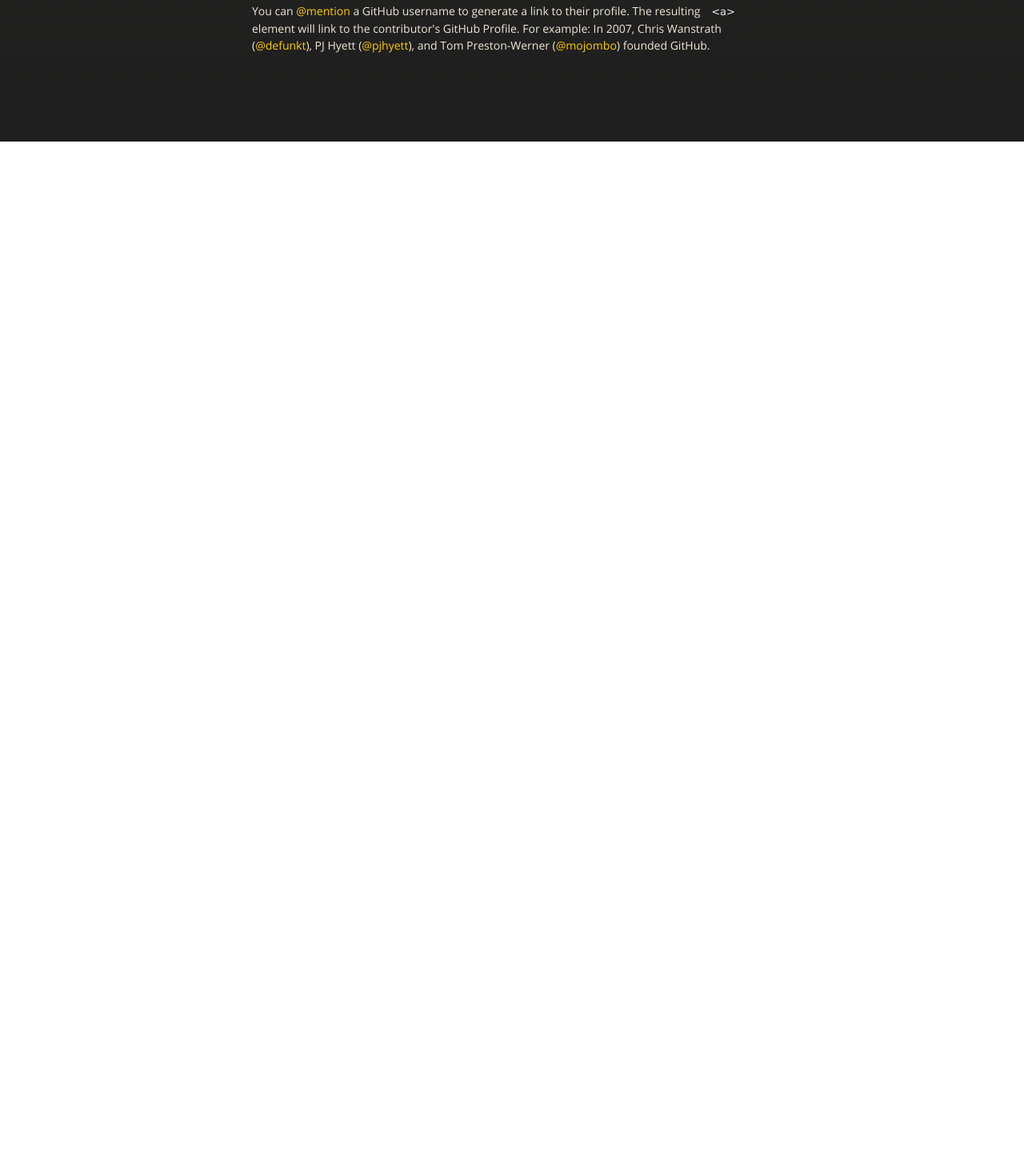
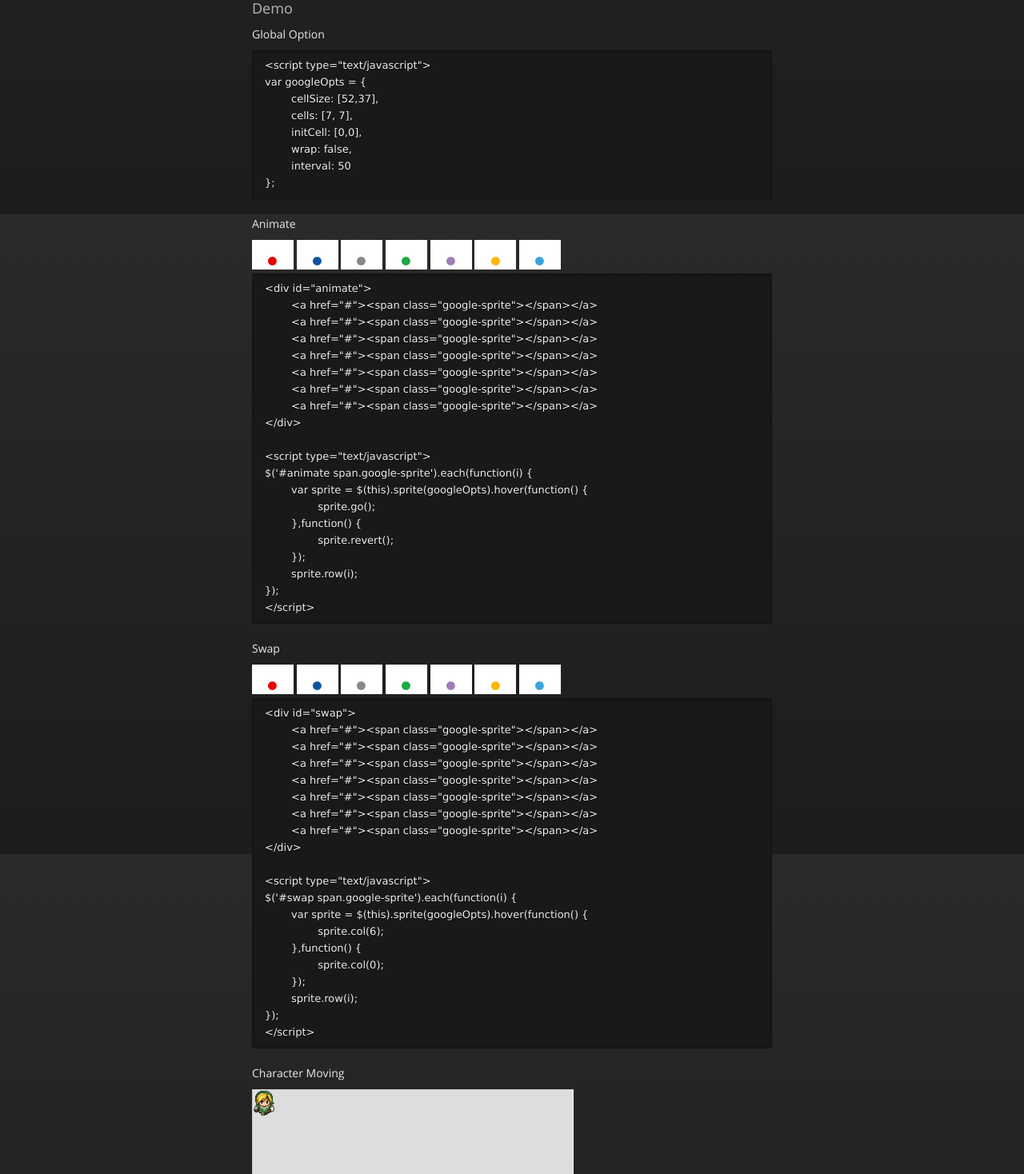
Before and after one commit to yangkun/jquery-sprite, a plain HTML site: page index.html in a window 1280 px wide. Shown: the part 1332-2800 px from the top of the page at 80% size. Before the commit the page ends 1509 px from the top, so only its background shows below. Drawn offline with nearby package versions, Linux system fonts and the light colour scheme.

Commit message:
add demo contents

```diff
--- a/index.html
+++ b/index.html
@@ -6,7 +6,9 @@
 	<title>Jquery-sprite by yangkun</title>
 	<link rel="stylesheet" href="stylesheets/styles.css">
 	<link rel="stylesheet" href="stylesheets/pygment_trac.css">
+	<link rel="stylesheet" href="stylesheets/demo.css" />
 	<script src="https://ajax.googleapis.com/ajax/libs/jquery/1.7.1/jquery.min.js"></script>
+	<script type="text/javascript" src="javascripts/jquery.sprite.min.js"></script>
 	<script src="javascripts/respond.js"></script>
 	<!--[if lt IE 9]>
 	<script src="//html5shiv.googlecode.com/svn/trunk/html5.js"></script>
@@ -37,7 +39,18 @@
 		<span class="credits right">Hosted on GitHub Pages &mdash; Theme by <a href="http://twitter.com/#!/michigangraham">mattgraham</a></span>
 	</div>
 
-	<h3>Usage</h3>
+
+	<div id="pageNav">
+		<ul>
+			<li><a href="#usage">Usage</a></li>
+			<li><a href="#options">Options</a></li>
+			<li><a href="#methods">Methods</a></li>
+			<li><a href="#demo">Demo</a></li>
+			<li><a href="#contact">Contact</a></li>
+		</ul>
+	</div>
+
+	<h3 id="usage">Usage</h3>
 
 	<p>
 		require jquery-core
@@ -53,10 +66,11 @@
 		wrap: false,
 		interval: 50
 	});
+&lt;/script&gt;
 &lt;span id="button"&gt;&lt;/span&gt;
 </code></pre>
 
-	<h3>Options</h3>
+	<h3 id="options">Options</h3>
 
 	<table>
 		<thead>
@@ -107,7 +121,7 @@
 		</tbody>
 	</table>
 
-	<h3>Methods</h3>
+	<h3 id="methods">Methods</h3>
 
 	<table>
 		<thead>
@@ -156,13 +170,101 @@
 		</tbody>
 	</table>
 
-	<h3>Demo</h3>
+	<h3 id="demo">Demo</h3>
 
+	<h4>Global Option</h4>
 
+<pre><code>&lt;script type="text/javascript"&gt;
+var googleOpts = {
+	cellSize: [52,37],
+	cells: [7, 7],
+	initCell: [0,0],
+	wrap: false,
+	interval: 50
+};</code></pre>
 
-	<h3>Contact</h3>
+	<h4>Animate</h4>
+	<div id="animate">
+		<a href="#"><span class="google-sprite"></span></a>
+		<a href="#"><span class="google-sprite"></span></a>
+		<a href="#"><span class="google-sprite"></span></a>
+		<a href="#"><span class="google-sprite"></span></a>
+		<a href="#"><span class="google-sprite"></span></a>
+		<a href="#"><span class="google-sprite"></span></a>
+		<a href="#"><span class="google-sprite"></span></a>
+	</div>
 
-	<p>You can <a href="https://github.com/blog/821" class="user-mention">@mention</a> a GitHub username to generate a link to their profile. The resulting <code>&lt;a&gt;</code> element will link to the contributor's GitHub Profile. For example: In 2007, Chris Wanstrath (<a href="https://github.com/defunkt" class="user-mention">@defunkt</a>), PJ Hyett (<a href="https://github.com/pjhyett" class="user-mention">@pjhyett</a>), and Tom Preston-Werner (<a href="https://github.com/mojombo" class="user-mention">@mojombo</a>) founded GitHub.</p>
+<pre><code>&lt;div id="animate"&gt;
+	&lt;a href="#"&gt;&lt;span class="google-sprite"&gt;&lt;/span&gt;&lt;/a&gt;
+	&lt;a href="#"&gt;&lt;span class="google-sprite"&gt;&lt;/span&gt;&lt;/a&gt;
+	&lt;a href="#"&gt;&lt;span class="google-sprite"&gt;&lt;/span&gt;&lt;/a&gt;
+	&lt;a href="#"&gt;&lt;span class="google-sprite"&gt;&lt;/span&gt;&lt;/a&gt;
+	&lt;a href="#"&gt;&lt;span class="google-sprite"&gt;&lt;/span&gt;&lt;/a&gt;
+	&lt;a href="#"&gt;&lt;span class="google-sprite"&gt;&lt;/span&gt;&lt;/a&gt;
+	&lt;a href="#"&gt;&lt;span class="google-sprite"&gt;&lt;/span&gt;&lt;/a&gt;
+&lt;/div&gt;
+
+&lt;script type="text/javascript"&gt;
+$('#animate span.google-sprite').each(function(i) {
+	var sprite = $(this).sprite(googleOpts).hover(function() {
+		sprite.go();
+	},function() {
+		sprite.revert();
+	});
+	sprite.row(i);
+});
+&lt;/script&gt;</code></pre>
+
+	<h4>Swap</h4>
+	<div id="swap">
+		<a href="#"><span class="google-sprite"></span></a>
+		<a href="#"><span class="google-sprite"></span></a>
+		<a href="#"><span class="google-sprite"></span></a>
+		<a href="#"><span class="google-sprite"></span></a>
+		<a href="#"><span class="google-sprite"></span></a>
+		<a href="#"><span class="google-sprite"></span></a>
+		<a href="#"><span class="google-sprite"></span></a>
+	</div>
+
+<pre><code>&lt;div id="swap"&gt;
+	&lt;a href="#"&gt;&lt;span class="google-sprite"&gt;&lt;/span&gt;&lt;/a&gt;
+	&lt;a href="#"&gt;&lt;span class="google-sprite"&gt;&lt;/span&gt;&lt;/a&gt;
+	&lt;a href="#"&gt;&lt;span class="google-sprite"&gt;&lt;/span&gt;&lt;/a&gt;
+	&lt;a href="#"&gt;&lt;span class="google-sprite"&gt;&lt;/span&gt;&lt;/a&gt;
+	&lt;a href="#"&gt;&lt;span class="google-sprite"&gt;&lt;/span&gt;&lt;/a&gt;
+	&lt;a href="#"&gt;&lt;span class="google-sprite"&gt;&lt;/span&gt;&lt;/a&gt;
+	&lt;a href="#"&gt;&lt;span class="google-sprite"&gt;&lt;/span&gt;&lt;/a&gt;
+&lt;/div&gt;
+
+&lt;script type="text/javascript"&gt;
+$('#swap span.google-sprite').each(function(i) {
+	var sprite = $(this).sprite(googleOpts).hover(function() {
+		sprite.col(6);
+	},function() {
+		sprite.col(0);
+	});
+	sprite.row(i);
+});
+&lt;/script&gt;</code></pre>
+
+	<h4>Character Moving</h4>
+	<div id="board">
+		<span id="player1" class="player"></span>
+	</div>
+	<p>Move character as [A] ← [W] ↑ [S] ↓ [D] → and change character as [Enter]</p>
+
+	<script type="text/javascript" src="javascripts/demo.js"></script>
+
+	<h3 id="contact">Contact</h3>
+
+	<p>
+		<ul>
+			<li>Mail: <a href="mailto:yangkun7@gmail.com" class="user-metion">yangkun7@gmail.com</a></li>
+			<li>Blog: <a href="http://guny.kr" class="user-metion">http://guny.kr</a></li>
+			<li>Facebook: <a href="https://www.facebook.com/yangkun7" class="user-metion">https://www.facebook.com/yangkun7</a></li>
+			<li>Github: <a href="https://github.com/yangkun" class="user-metion">https://github.com/yangkun</a></li>
+		</ul>
+	</p>
 </section>
 
 </div>
--- /dev/null
+++ b/javascripts/demo.js
@@ -0,0 +1,74 @@
+$(function() {
+	var googleOpts = {
+		cellSize: [52,37],
+		cells: [7, 7],
+		initCell: [0,0],
+		wrap: false,
+		interval: 50
+	};
+	$('#animate span.google-sprite').each(function(i) {
+		var sprite = $(this).sprite(googleOpts).hover(function() {
+			sprite.go();
+		},function() {
+			sprite.revert();
+		});
+		sprite.row(i);
+	});
+
+	$('#swap span.google-sprite').each(function(i) {
+		var sprite = $(this).sprite(googleOpts).hover(function() {
+			sprite.col(6);
+		},function() {
+			sprite.col(0);
+		});
+		sprite.row(i);
+	});
+
+	var player = $('#player1').sprite({
+		cellSize: [32,32],
+		cells: [4, 3],
+		initCell: [0,0],
+		offset: [0, 0],
+		wrap: true
+	}).css({left: 0, top:0});
+
+	var UP = 87,
+		DOWN = 83,
+		LEFT = 65,
+		RIGHT = 68,
+		direct = DOWN,
+		speed = 4,
+		prop = 'top',
+		BOARD_WIDTH = 400,
+		BOARD_HEIGHT = 200,
+		char = false;
+
+	$(window).keydown(function(e) {
+		var key = e.which;
+		console.log(key);
+		if($.inArray(key, [UP,DOWN,LEFT,RIGHT]) >= 0) {
+			if (key == direct) {
+				player.next();
+				var nextPos = parseInt(player.css(prop),10) + speed;
+				if (prop == 'top') {
+					if(nextPos < 0) nextPos = BOARD_HEIGHT - 1;
+					player.css(prop, nextPos % BOARD_HEIGHT);
+				} else if (prop == 'left') {
+					if(nextPos < 0) nextPos = BOARD_WIDTH - 1;
+					player.css(prop, nextPos % BOARD_WIDTH);
+				}
+			} else {
+				switch(key) {
+					case UP: player.row(3); speed = -4; prop = 'top'; break;
+					case DOWN: player.row(0); speed = 4; prop = 'top'; break;
+					case LEFT: player.row(1); speed = -4; prop = 'left'; break;
+					case RIGHT: player.row(2); speed = 4; prop = 'left'; break;
+				}
+				direct = key;
+			}
+		} else if (key == 13) {
+			char = !char;
+			player.offset(char ? 93 : 0,0);
+		}
+	});
+});
--- /dev/null
+++ b/javascripts/jquery.sprite.min.js
@@ -0,0 +1,13 @@
+(function(a){a.fn.sprite=function(o){var d=this,b=a.extend(true,{},a.fn.sprite.defaults,o||{}),l=b.cellSize[0],i=b.cellSize[1],m=b.cells[0],f=b.cells[1],n=b.initCell[0],e=b.initCell[1],j=b.offset[0],g=b.offset[1],c=null;
+this.next=function(){var h=e+1;if(h>f-1){if(!b.wrap){d.stop();return}h=0}e=h;k(d,n,e)
+};this.prev=function(){var h=e-1;if(h<0){if(!b.wrap){d.stop();return}h=f-1}e=h;k(d,n,e)
+};this.go=function(){if(c){d.stop()}if(!c){c=setInterval(this.next,b.interval)}};
+this.revert=function(){if(c){d.stop()}if(!c){c=setInterval(this.prev,b.interval)}};
+this.stop=function(){if(c){clearTimeout(c);c=null}};this.cell=function(h,p){n=h;e=p;
+k(d,n,e)};this.row=function(h){if(h>m-1){h=(b.wrap)?0:m-1}if(h<0){h=(b.wrap)?m-1:0
+}this.cell(h,0)};this.col=function(h){if(h>f-1){h=(b.wrap)?0:f-1}if(h<0){h=(b.wrap)?f-1:0
+}this.cell(n,h)};this.offset=function(h,p){j=h;g=p;k(0,0)};return this.each(function(h,p){var q=a(this);
+q.css({width:l,height:i});if(q.css("display")=="inline"){q.css("display","inline-block")
+}k(this,n,e)});function k(p,q,h){a(p).css({"background-position-x":(-1*((l*h)+j))+"px","background-position-y":(-1*((i*q)+g))+"px"})
+}};a.fn.sprite.defaults={cellSize:[0,0],cells:[1,1],initCell:[0,0],offset:[0,0],interval:50,wrap:true}
+})(jQuery);
--- /dev/null
+++ b/stylesheets/demo.css
@@ -0,0 +1,9 @@
+.google-sprite {background:url(../images/css-sprite.gif) no-repeat 0 0; width:52px; height:36px; }
+#board {border:1px solid #ccc; border-right-color:#eee;border-bottom-color:#eee; width:400px; height:200px; position:relative; overflow:hidden; background:#ddd;}
+.player {display:inline-block; background:url(../images/OWWpW.png) no-repeat 0 0; width:31px; height:32px; position:absolute;}
+
+#pageNav {border:1px dotted #F0E7D5; padding:5px; margin:5px 0 10px 0;}
+#pageNav li {float:left; margin: 0 30px 0 5px;}
+
+
+h3 {clear:both;}
```
Also changed, not shown: images/OWWpW.png (added), images/css-sprite.gif (added).
